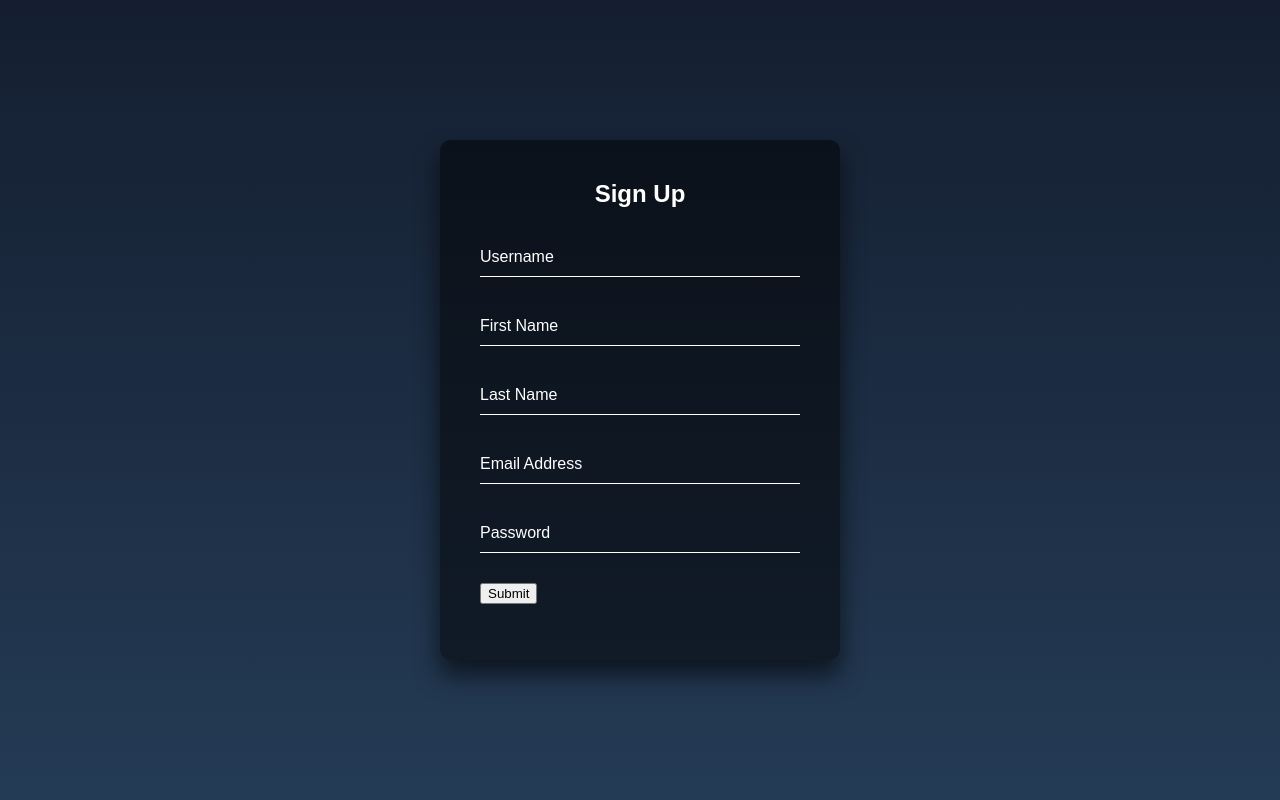
After one commit to greggoryelton/flask_web_app, a Flask app: page /signup in a window 1280 px wide. The commit adds this page. Run offline with Flask 2, Linux system fonts and the light colour scheme.

Commit message:
Some REST handling

```diff
--- a/website/auth.py
+++ b/website/auth.py
@@ -1,11 +1,26 @@
-from flask import Blueprint
+from flask import Blueprint, render_template, request
 
-auth = Blueprint('auth',__name__)
+auth = Blueprint('auth', __name__)
 
-@auth.route('/login')
-def dev_login():
-    return "<p>Login</p>"
 
-@auth.route('/logout')
-def dev_logout():
-    return "<p>Logout</p>"
+@auth.route('/login', methods=['GET', 'POST'])
+def login():
+    return render_template('login.html')
+
+
+@auth.route('/logout', methods=['POST'])
+def logout():
+    return '<p>Logout</p>'
+
+
+@auth.route('/signup', methods=['GET', 'POST'])
+def signup():
+    if request.method == 'POST':
+        user = request.form.get('user')
+        firstname = request.form.get('first')
+        lastname = request.form.get('last')
+        email = request.form.get('email')
+        password = request.form.get('pass')
+        print(user, firstname, lastname, email, password)
+
+    return render_template('signup.html')
--- a/website/static/styles/stylesheet.css
+++ b/website/static/styles/stylesheet.css
@@ -0,0 +1,167 @@
+html {
+  height: 100%;
+}
+body {
+  margin:0;
+  padding:0;
+  font-family: sans-serif;
+  background: linear-gradient(#141e30, #243b55);
+}
+
+.login-box {
+  position: absolute;
+  top: 50%;
+  left: 50%;
+  width: 400px;
+  padding: 40px;
+  transform: translate(-50%, -50%);
+  background: rgba(0,0,0,.5);
+  box-sizing: border-box;
+  box-shadow: 0 15px 25px rgba(0,0,0,.6);
+  border-radius: 10px;
+}
+
+.login-box h2 {
+  margin: 0 0 30px;
+  padding: 0;
+  color: #fff;
+  text-align: center;
+}
+
+.login-box .user-box {
+  position: relative;
+}
+
+.login-box .user-box input {
+  width: 100%;
+  padding: 10px 0;
+  font-size: 16px;
+  color: #fff;
+  margin-bottom: 30px;
+  border: none;
+  border-bottom: 1px solid #fff;
+  outline: none;
+  background: transparent;
+}
+.login-box .user-box label {
+  position: absolute;
+  top:0;
+  left: 0;
+  padding: 10px 0;
+  font-size: 16px;
+  color: #fff;
+  pointer-events: none;
+  transition: .5s;
+}
+
+.login-box .user-box input:focus ~ label,
+.login-box .user-box input:valid ~ label {
+  top: -20px;
+  left: 0;
+  color: #03e9f4;
+  font-size: 12px;
+}
+
+.login-box form a {
+  position: relative;
+  display: inline-block;
+  padding: 10px 20px;
+  color: #03e9f4;
+  font-size: 16px;
+  text-decoration: none;
+  text-transform: uppercase;
+  overflow: hidden;
+  transition: .5s;
+  margin-top: 40px;
+  letter-spacing: 4px
+}
+
+.login-box a:hover {
+  background: #03e9f4;
+  color: #fff;
+  border-radius: 5px;
+  box-shadow: 0 0 5px #03e9f4,
+              0 0 25px #03e9f4,
+              0 0 50px #03e9f4,
+              0 0 100px #03e9f4;
+}
+
+.login-box a span {
+  position: absolute;
+  display: block;
+}
+
+.login-box a span:nth-child(1) {
+  top: 0;
+  left: -100%;
+  width: 100%;
+  height: 2px;
+  background: linear-gradient(90deg, transparent, #03e9f4);
+  animation: btn-anim1 1s linear infinite;
+}
+
+@keyframes btn-anim1 {
+  0% {
+    left: -100%;
+  }
+  50%,100% {
+    left: 100%;
+  }
+}
+
+.login-box a span:nth-child(2) {
+  top: -100%;
+  right: 0;
+  width: 2px;
+  height: 100%;
+  background: linear-gradient(180deg, transparent, #03e9f4);
+  animation: btn-anim2 1s linear infinite;
+  animation-delay: .25s
+}
+
+@keyframes btn-anim2 {
+  0% {
+    top: -100%;
+  }
+  50%,100% {
+    top: 100%;
+  }
+}
+
+.login-box a span:nth-child(3) {
+  bottom: 0;
+  right: -100%;
+  width: 100%;
+  height: 2px;
+  background: linear-gradient(270deg, transparent, #03e9f4);
+  animation: btn-anim3 1s linear infinite;
+  animation-delay: .5s
+}
+
+@keyframes btn-anim3 {
+  0% {
+    right: -100%;
+  }
+  50%,100% {
+    right: 100%;
+  }
+}
+
+.login-box a span:nth-child(4) {
+  bottom: -100%;
+  left: 0;
+  width: 2px;
+  height: 100%;
+  background: linear-gradient(360deg, transparent, #03e9f4);
+  animation: btn-anim4 1s linear infinite;
+  animation-delay: .75s
+}
+
+@keyframes btn-anim4 {
+  0% {
+    bottom: -100%;
+  }
+  50%,100% {
+    bottom: 100%;
+  }
+}
--- /dev/null
+++ b/website/templates/signup.html
@@ -0,0 +1,31 @@
+<html>
+<head>
+    <link rel= "stylesheet" type= "text/css" href= "{{ url_for('static',filename='styles/stylesheet.css') }}">
+</head>
+<div class="login-box">
+  <h2>Sign Up</h2>
+  <form method="POST">
+    <div class="user-box">
+      <input type="text" id="user" name="user" required="">
+      <label>Username</label>
+    </div>
+    <div class="user-box">
+      <input type="text" id="first" name="first" required="">
+      <label>First Name</label>
+    </div>
+    <div class="user-box">
+      <input type="text" id="last" name="last" required="">
+      <label>Last Name</label>
+    </div>
+    <div class="user-box">
+      <input type="text" id="email" name="email" required="">
+      <label>Email Address</label>
+    </div>
+    <div class="user-box">
+      <input type="password" id="pass" name="pass" required="">
+      <label>Password</label>
+    </div>
+    <button type="submit" class="btn btn-primary">Submit</button>
+  </form>
+</div>
+</html>
--- a/website/views.py
+++ b/website/views.py
@@ -1,6 +1,9 @@
+import json
+
 from flask import Blueprint, render_template
 
-views = Blueprint('views',__name__)
+views = Blueprint('views', __name__)
+
 
 @views.route('/')
 def homepage():
```
Also changed, not shown: website/templates/index.html (+5 -81 lines), website/templates/login.html (added, +19 -0 lines).
